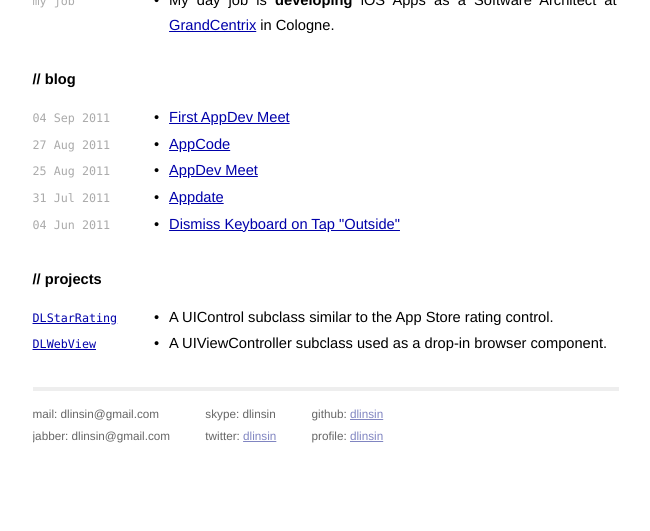
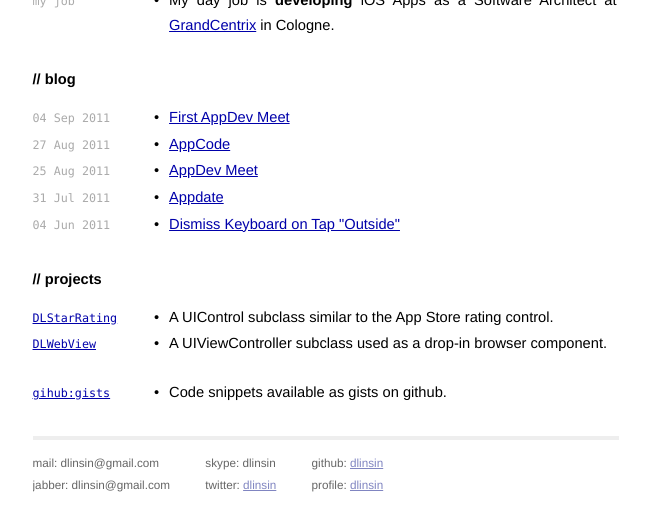
Before and after one commit to dlinsin/dlinsin-archive.github.com, a Jekyll site: the page built from index.html, in a window 1280 px wide, cut to the strip 324-855 px from the top of the page. Shown: the whole strip, without its empty margins (314-964 px from the left). Built offline with Jekyll 4.4.1, drawn with Linux system fonts in a browser that asks for light colours; Markdown is read by kramdown in place of the engine named in the settings.

Commit message:
added gists to my profile page

```diff
--- a/index.html
+++ b/index.html
@@ -55,4 +55,10 @@ title: David Linsin
       <div class="sep"> &bull; </div>
       <div class="second">A UIViewController subclass used as a drop-in browser component.</div>
     </li>
+    <br/>
+    <li>
+      <div class="first"><span><a href="https://gist.github.com/dlinsin">gihub:gists</a></span></div>
+      <div class="sep"> &bull; </div>
+      <div class="second">Code snippets available as gists on github.</div>
+    </li>
   </ul>
```
